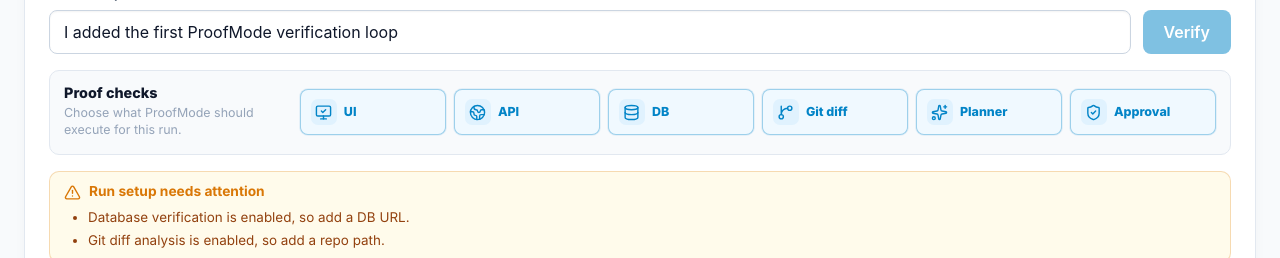
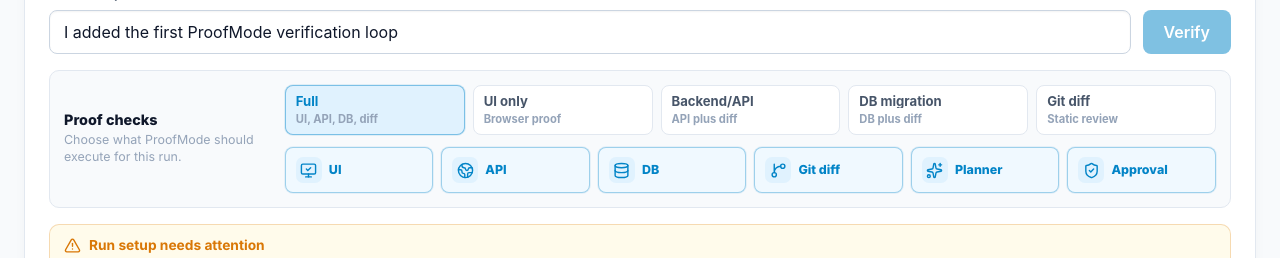
Before and after one commit to avnigaur21/-proofmode, a React (Vite) app in the folder frontend/: page / in a window 1280 px wide. Shown: the part 380-638 px from the top of the page. Built offline with nearby package versions, Linux system fonts and the light colour scheme; no server answers.

Commit message:
Add run verification presets

```diff
--- a/frontend/src/pages/App.tsx
+++ b/frontend/src/pages/App.tsx
@@ -75,6 +75,7 @@
     targetUrl,
   });
   const canSubmitRun = claim.trim().length > 0 && runValidationIssues.length === 0;
+  const activePresetId = getActivePresetId(runConfig);
 
   async function handleSubmit(event: FormEvent<HTMLFormElement>) {
     event.preventDefault();
@@ -180,6 +181,11 @@
     setRunConfig(project.default_run_config);
   }
 
+  function applyRunPreset(preset: RunPreset) {
+    setRunConfig(preset.config);
+    setError(null);
+  }
+
   return (
     <main className="app-shell">
       <section className="topbar">
@@ -264,9 +270,22 @@
             </button>
           </div>
           <section className="run-config-panel" aria-label="Proof run configuration">
-            <div>
+            <div className="run-config-copy">
               <p className="config-label">Proof checks</p>
               <p className="config-hint">Choose what ProofMode should execute for this run.</p>
+            </div>
+            <div className="run-preset-grid" aria-label="Run presets">
+              {runPresets.map((preset) => (
+                <button
+                  className={`run-preset-button ${activePresetId === preset.id ? "run-preset-button--active" : ""}`}
+                  key={preset.id}
+                  onClick={() => applyRunPreset(preset)}
+                  type="button"
+                >
+                  <strong>{preset.label}</strong>
+                  <span>{preset.description}</span>
+                </button>
+              ))}
             </div>
             <div className="run-config-grid">
               <ConfigToggle
@@ -421,6 +440,13 @@
   message: string;
 };
 
+type RunPreset = {
+  id: string;
+  label: string;
+  description: string;
+  config: RunConfiguration;
+};
+
 const defaultRunConfig: RunConfiguration = {
   ui_enabled: true,
   api_enabled: true,
@@ -429,6 +455,67 @@
   planner_enabled: true,
   approval_required: true,
 };
+
+const runPresets: RunPreset[] = [
+  {
+    id: "full",
+    label: "Full",
+    description: "UI, API, DB, diff",
+    config: defaultRunConfig,
+  },
+  {
+    id: "ui",
+    label: "UI only",
+    description: "Browser proof",
+    config: {
+      ui_enabled: true,
+      api_enabled: false,
+      db_enabled: false,
+      diff_enabled: false,
+      planner_enabled: true,
+      approval_required: true,
+    },
+  },
+  {
+    id: "backend",
+    label: "Backend/API",
+    description: "API plus diff",
+    config: {
+      ui_enabled: false,
+      api_enabled: true,
+      db_enabled: false,
+      diff_enabled: true,
+      planner_enabled: true,
+      approval_required: true,
+    },
+  },
+  {
+    id: "migration",
+    label: "DB migration",
+    description: "DB plus diff",
+    config: {
+      ui_enabled: false,
+      api_enabled: false,
+      db_enabled: true,
+      diff_enabled: true,
+      planner_enabled: true,
+      approval_required: true,
+    },
+  },
+  {
+    id: "diff",
+    label: "Git diff",
+    description: "Static review",
+    config: {
+      ui_enabled: false,
+      api_enabled: false,
+      db_enabled: false,
+      diff_enabled: true,
+      planner_enabled: true,
+      approval_required: true,
+    },
+  },
+];
 
 function ValidationSummary({ issues }: { issues: RunValidationIssue[] }) {
   if (issues.length === 0) {
@@ -622,6 +709,21 @@
   return issues.some((issue) => issue.field === field);
 }
 
+function getActivePresetId(config: RunConfiguration): string | null {
+  return runPresets.find((preset) => configsMatch(preset.config, config))?.id ?? null;
+}
+
+function configsMatch(first: RunConfiguration, second: RunConfiguration): boolean {
+  return (
+    first.ui_enabled === second.ui_enabled &&
+    first.api_enabled === second.api_enabled &&
+    first.db_enabled === second.db_enabled &&
+    first.diff_enabled === second.diff_enabled &&
+    first.planner_enabled === second.planner_enabled &&
+    first.approval_required === second.approval_required
+  );
+}
+
 function upsertProject(projects: ProjectProfile[], project: ProjectProfile): ProjectProfile[] {
   const existingIndex = projects.findIndex((currentProject) => currentProject.id === project.id);
 
--- a/frontend/src/styles.css
+++ b/frontend/src/styles.css
@@ -362,14 +362,18 @@
 
 .run-config-panel {
   display: grid;
-  grid-template-columns: minmax(180px, 0.24fr) minmax(0, 1fr);
-  gap: 16px;
+  grid-template-columns: minmax(180px, 0.22fr) minmax(0, 1fr);
+  gap: 12px 16px;
   align-items: center;
   padding: 14px;
   margin-bottom: 16px;
   background: #f8fafc;
   border: 1px solid var(--border-color);
   border-radius: 10px;
+}
+
+.run-config-copy {
+  grid-row: span 2;
 }
 
 .config-label {
@@ -384,6 +388,58 @@
   color: var(--text-muted);
   font-size: 0.78rem;
   line-height: 1.35;
+}
+
+.run-preset-grid {
+  display: grid;
+  grid-template-columns: repeat(5, minmax(0, 1fr));
+  gap: 8px;
+}
+
+.run-preset-button {
+  display: grid;
+  gap: 3px;
+  min-height: 50px;
+  padding: 8px 10px;
+  color: var(--text-secondary);
+  text-align: left;
+  background: #ffffff;
+  border: 1px solid var(--border-color);
+  border-radius: 8px;
+  box-shadow: none;
+}
+
+.run-preset-button:hover:not(:disabled) {
+  color: var(--primary-accent);
+  background: #f0f9ff;
+  border-color: rgba(2, 132, 199, 0.25);
+  box-shadow: 0 2px 6px rgba(2, 132, 199, 0.08);
+  transform: translateY(-1px);
+}
+
+.run-preset-button strong {
+  overflow: hidden;
+  color: inherit;
+  font-size: 0.82rem;
+  line-height: 1.1;
+  text-overflow: ellipsis;
+  white-space: nowrap;
+}
+
+.run-preset-button span {
+  overflow: hidden;
+  color: var(--text-muted);
+  font-size: 0.7rem;
+  font-weight: 700;
+  text-overflow: ellipsis;
+  white-space: nowrap;
+}
+
+.run-preset-button--active {
+  color: var(--primary-accent);
+  background: #e0f2fe;
+  border-color: rgba(2, 132, 199, 0.45);
+  box-shadow: 0 0 0 1px rgba(2, 132, 199, 0.1);
 }
 
 .run-config-grid {
```
